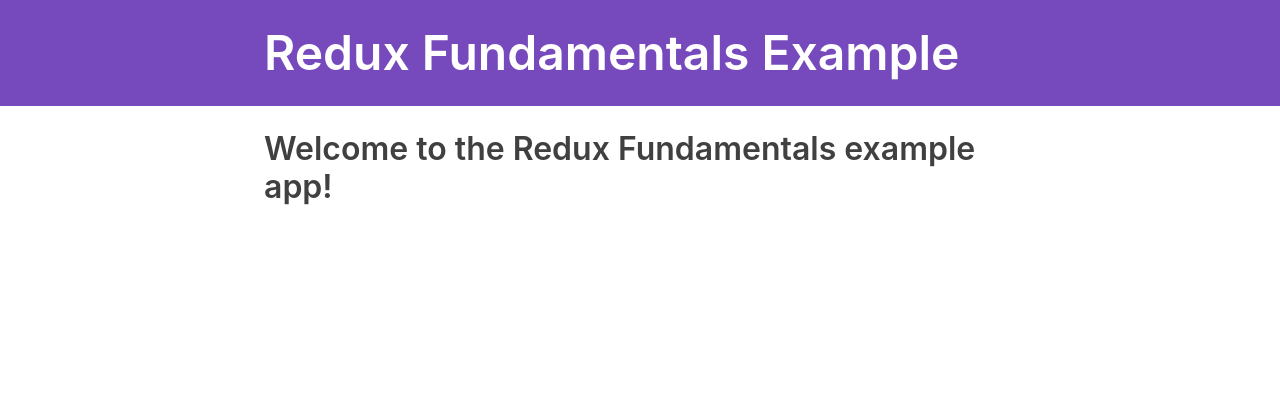
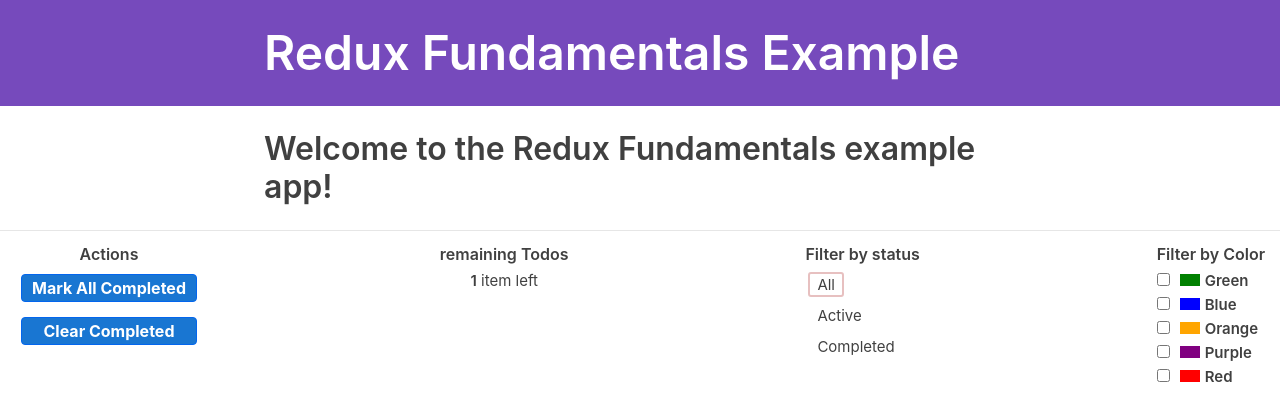
Before and after one commit to mykola-kolomoyets/redux-todo-learning, a React (Create React App) app: page / in a window 1280 px wide. Shown: the top 420 px of the page. Built offline with nearby package versions, Linux system fonts and the light colour scheme.

Commit message:
v0.0.4
=== NEW ===
1) Added filters Components for colors and status of todo
2) Added Footer

```diff
--- a/package.json
+++ b/package.json
@@ -11,6 +11,7 @@
     "miragejs": "^0.1.35",
     "react": "^16.13.1",
     "react-dom": "^16.13.1",
+    "react-redux": "^7.2.4",
     "react-scripts": "3.4.3",
     "redux": "^4.1.0",
     "redux-devtools-extension": "^2.13.9",
--- a/src/App.js
+++ b/src/App.js
@@ -1,4 +1,5 @@
-import React from 'react'
+import React from 'react';
+import Footer from './features/footer/Footer';
 
 function App() {
   return (
@@ -15,6 +16,7 @@
       <section>
         <h2>Welcome to the Redux Fundamentals example app!</h2>
       </section>
+    <Footer />
     </div>
   )
 }
--- /dev/null
+++ b/src/features/filters/ColorFilters.jsx
@@ -0,0 +1,36 @@
+import React, { Component } from 'react';
+import {avialableColors, capitalize} from './colors';
+
+const ColorFilters = ({value: colors, onChange}) => {
+	const renderedColors = avialableColors.map((color) => {
+		const checked = colors.includes(color);
+		const handleChange = () => {
+			const changeType = checked ? 'removed' : 'added';
+			onChange(color, changeType);
+		}
+
+		return (
+			<label key={color}>
+				<input
+				type='checkbox'
+				name={color}
+				checked={checked}
+				onChange={handleChange}
+				 />
+				 <span
+				 className="color-block"
+				 style={{backgroundColor: color}}></span>
+				 {capitalize(color)}
+			</label>
+		)
+	})
+
+	return (
+		<div className="filters colorFilters">
+			<h5>Filter by Color</h5>
+			<form className="colorSelection">{renderedColors}</form>
+		</div>
+	)
+}
+
+export default ColorFilters;
--- /dev/null
+++ b/src/features/filters/StatusFilter.jsx
@@ -0,0 +1,27 @@
+import React, { Component } from 'react';
+import {StatusFilters} from './filtersSlice';
+
+const StatusFilter = ({value: status, onChange}) => {
+	const renderedFilters = Object.keys(StatusFilters).map((key) => {
+		const value = StatusFilters[key];
+		const handleClick = () => onChange(value);
+		const className = value === status ? 'selected' : '';
+
+		return (
+			<li key={value}>
+				<button className={className} onClick={handleClick}>
+					{key}
+				</button>
+			</li>
+		);
+	})
+
+	return (
+		<div className="filters statusFilters">
+			<h5>Filter by status</h5>
+			<ul>{renderedFilters}</ul>
+		</div>
+	)
+}
+
+export default StatusFilter;
--- /dev/null
+++ b/src/features/filters/colors.js
@@ -0,0 +1,9 @@
+export const avialableColors = [
+	'green',
+	'blue',
+	'orange',
+	'purple',
+	'red'
+];
+
+export const capitalize = s => s[0].toUpperCase() + s.slice(1);
--- a/src/features/filters/filtersSlice.js
+++ b/src/features/filters/filtersSlice.js
@@ -1,3 +1,9 @@
+export const StatusFilters = {
+	All: 'all',
+	Active: 'active',
+	Completed: 'completed'
+}
+
 const initialState = {
 	status: 'All',
 	colors: []
--- /dev/null
+++ b/src/features/footer/Footer.jsx
@@ -0,0 +1,35 @@
+import React, { Component } from 'react';
+import {avialableColors, capitalize} from './../filters/colors';
+import {StatusFilters} from './../filters/filtersSlice';
+
+import RemainingTodos from './RemainingTodos';
+import StatusFilter from './../filters/StatusFilter';
+import ColorFilters from './../filters/ColorFilters';
+
+const Footer = () => {
+	const colors = [];
+	const status = StatusFilters.All;
+	const todosRemaining = 1;
+
+	const onColorChange = (color, changeType) => {
+		console.log('Color change: ', {color, changeType});
+	}
+
+	const onStatusChange = status => console.log('Status Changed: ', status);
+
+	return (
+		<footer className="footer">
+			<div className="actions">
+				<h5>Actions</h5>
+				<button className="button">Mark All Completed</button>
+				<button className="button">Clear Completed</button>
+			</div>
+
+		<RemainingTodos count={todosRemaining}/>
+		<StatusFilter value={status} onChange={onStatusChange} />
+		<ColorFilters value={colors} onChange={onColorChange} />
+		</footer>
+	)
+}
+
+export default Footer;
--- /dev/null
+++ b/src/features/footer/RemainingTodos.jsx
@@ -0,0 +1,14 @@
+import React, { Component } from 'react';
+
+const RemainingTodos = ({count}) => {
+	const suffix = count === 1 ? '' : 's';
+
+	return (
+		<div className="todo-count">
+			<h5>remaining Todos</h5>
+			<strong>{count}</strong> item{suffix} left
+		</div>
+	)
+}
+
+export default RemainingTodos;
```
Also changed, not shown: 1 other file (tests, documents, lock files or other folders).
